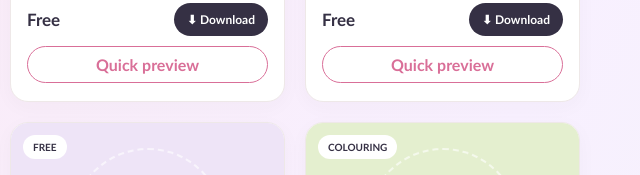
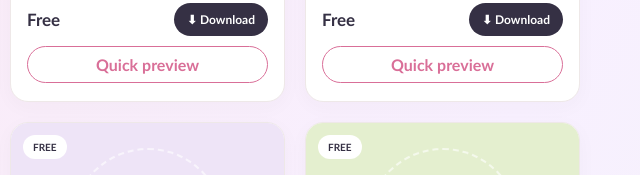
Before and after one commit to SmartFileManger/little-pages, a plain HTML site: page index.html in a window 1280 px wide. Shown: the part 1286-1461 px from the top of the page, 640-1280 px from the left. Drawn offline with nearby package versions, Linux system fonts and the light colour scheme.

Commit message:
Update index.html

```diff
--- a/index.html
+++ b/index.html
@@ -638,7 +638,7 @@ const books=[
 {id:5,title:"ABC & 123 Practice",cat:"Learning",desc:"A cheerful introduction to letters and numbers.",price:119,emoji:"🔤",cover:"c5",tag:"",access:"paid",pdf:"pdfs/abc-123-practice.pdf"},
 {id:6,title:"Little Chef Colouring",cat:"Colouring",desc:"Cute kitchen scenes and tasty adventures.",price:139,emoji:"🍓",cover:"c6",tag:"",access:"paid",pdf:"pdfs/little-chef-colouring.pdf"},
 {id:7,title:"Doodle & Draw",cat:"Activity",desc:"Creative prompts for budding young artists.",price:0,emoji:"🎨",cover:"c7",tag:"FREE",access:"free",pdf:"pdfs/doodle-and-draw.pdf"},
-{id:8,title:"Sea Animals Colouring",cat:"Colouring",desc:"Cute Sea Animals to colour",price:0,emoji:"🌿",cover:"c8",tag:"",access:"FREE",pdf:"pdfs/sea-animals.pdf"}
+{id:8,title:"Sea Animals Colouring",cat:"Colouring",desc:"Cute Sea Animals to colour.",price:0,emoji:"🌿",cover:"c8",tag:"FREE",access:"free",pdf:"pdfs/sea-animals.pdf"}
 ];
 let cart=[];
 function render(){const q=document.getElementById('search').value.toLowerCase(),f=document.getElementById('filter').value;const list=books.filter(b=>(f==='All'||b.cat===f)&&(b.title.toLowerCase().includes(q)||b.desc.toLowerCase().includes(q)));document.getElementById('products').innerHTML=list.map(b=>`<article class="product"><div class="cover ${b.cover}"><span class="tag">${b.tag||b.cat.toUpperCase()}</span><span class="emoji">${b.emoji}</span></div><div class="info"><h3>${b.title}</h3><p>${b.desc}</p><div class="price-row"><span class="price">${b.access==="free"?"Free":"₹"+b.price}</span><button class="add" onclick="${b.access==="free"?"downloadFree("+b.id+")":"addCart("+b.id+")"}">${b.access==="free"?"⬇ Download":"＋ Add"}</button></div><button class="outline" style="width:100%;margin-top:10px;padding:8px" onclick="preview(${b.id})">Quick preview</button></div></article>`).join('')||'<p>No books found. Try another search.</p>'}
```
